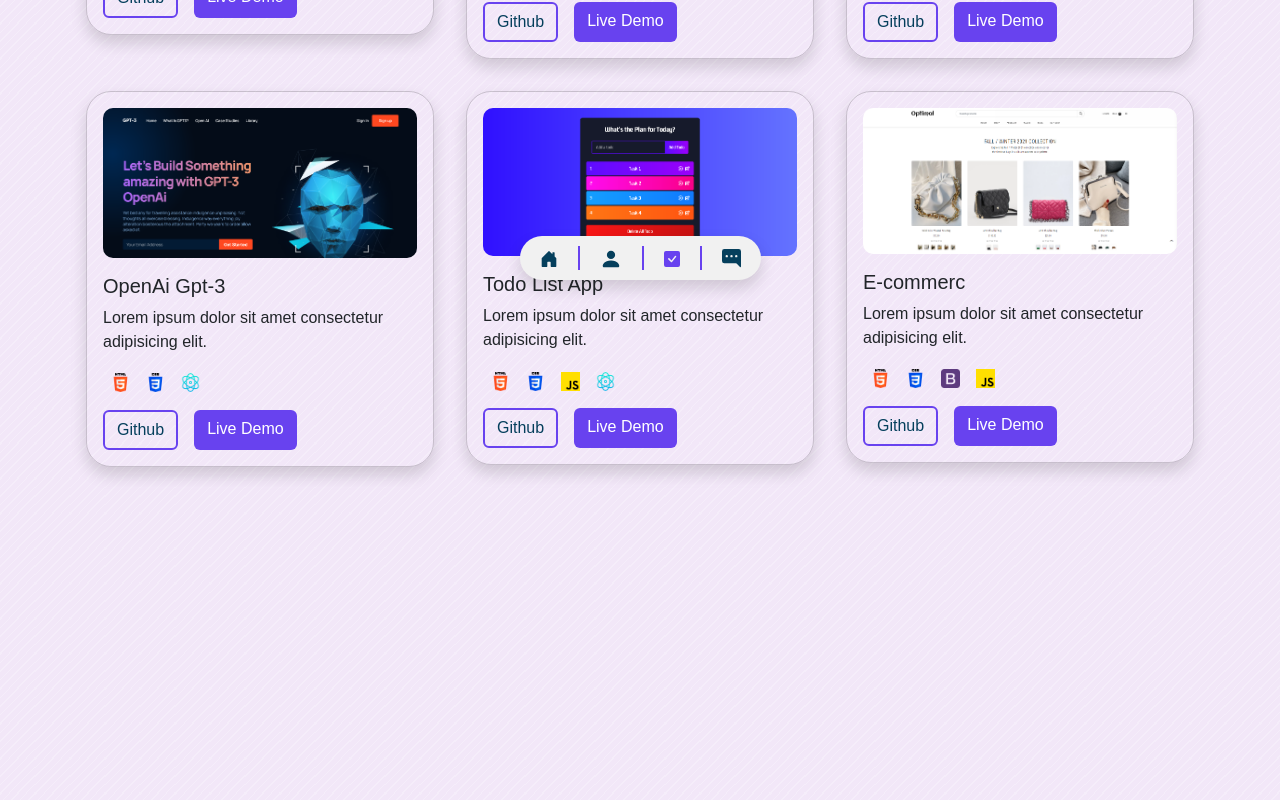
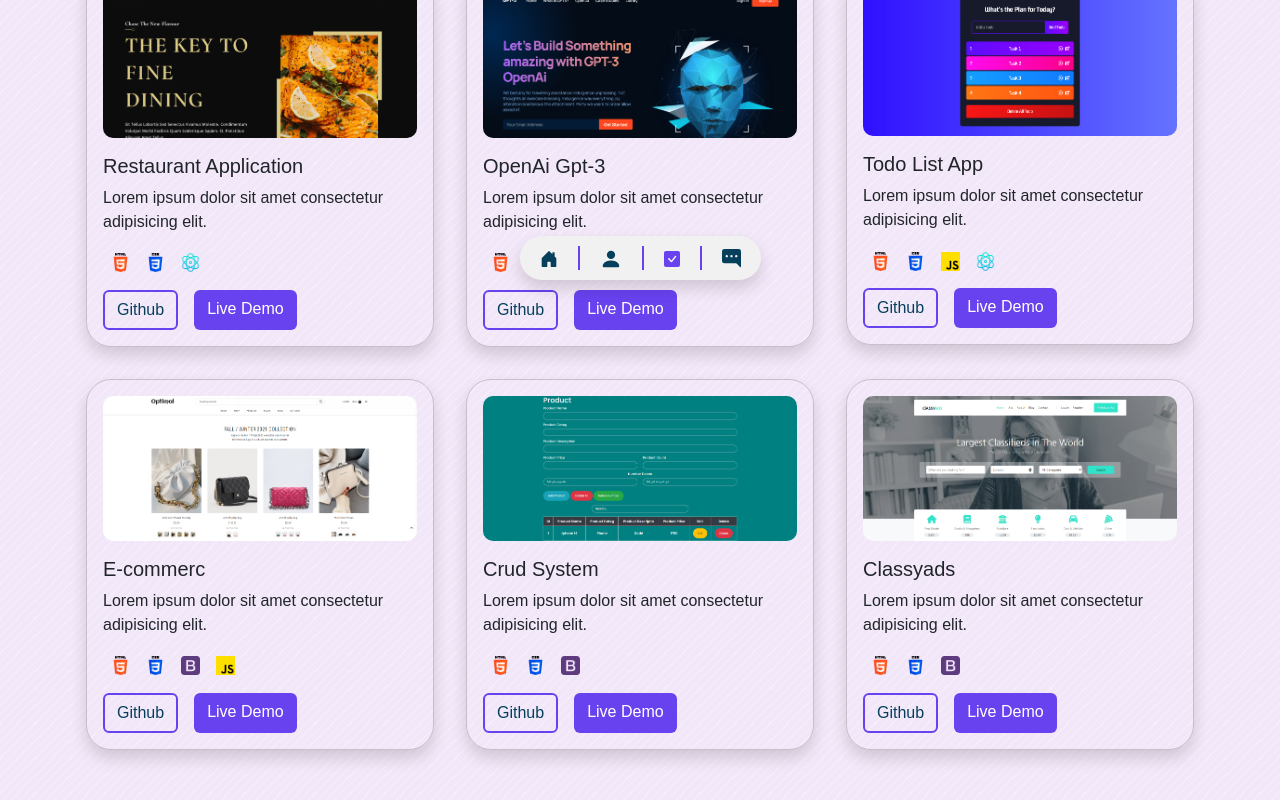
Before and after one commit to avat6ar/portfolio-react, a React (Create React App) app: page /projects in a window 1280 px wide. Shown: the part 502-1302 px from the top of the page. Built offline with nearby package versions, Linux system fonts and the light colour scheme; a web font is replaced by a local one.

Commit message:
Update Project.jsx

```diff
--- a/src/Components/Project/Project.jsx
+++ b/src/Components/Project/Project.jsx
@@ -11,7 +11,7 @@
   return (
     <Fragment>
       <div className="projects">
-        <div className="row">
+        <div className="row row-cols-lg-3 row-cols-md-2">
           <div className="col-12">
             <div className="text-center">
               <h2 className="my-3 fs-1 h3">Projects</h2>
@@ -23,7 +23,7 @@
           </div>
           {arrProjects.map((project) => (
             <div
-              className="col-md-4"
+              className="col"
               key={project.id}
               data-aos="fade-up"
               data-aos-duration="1000"
```
